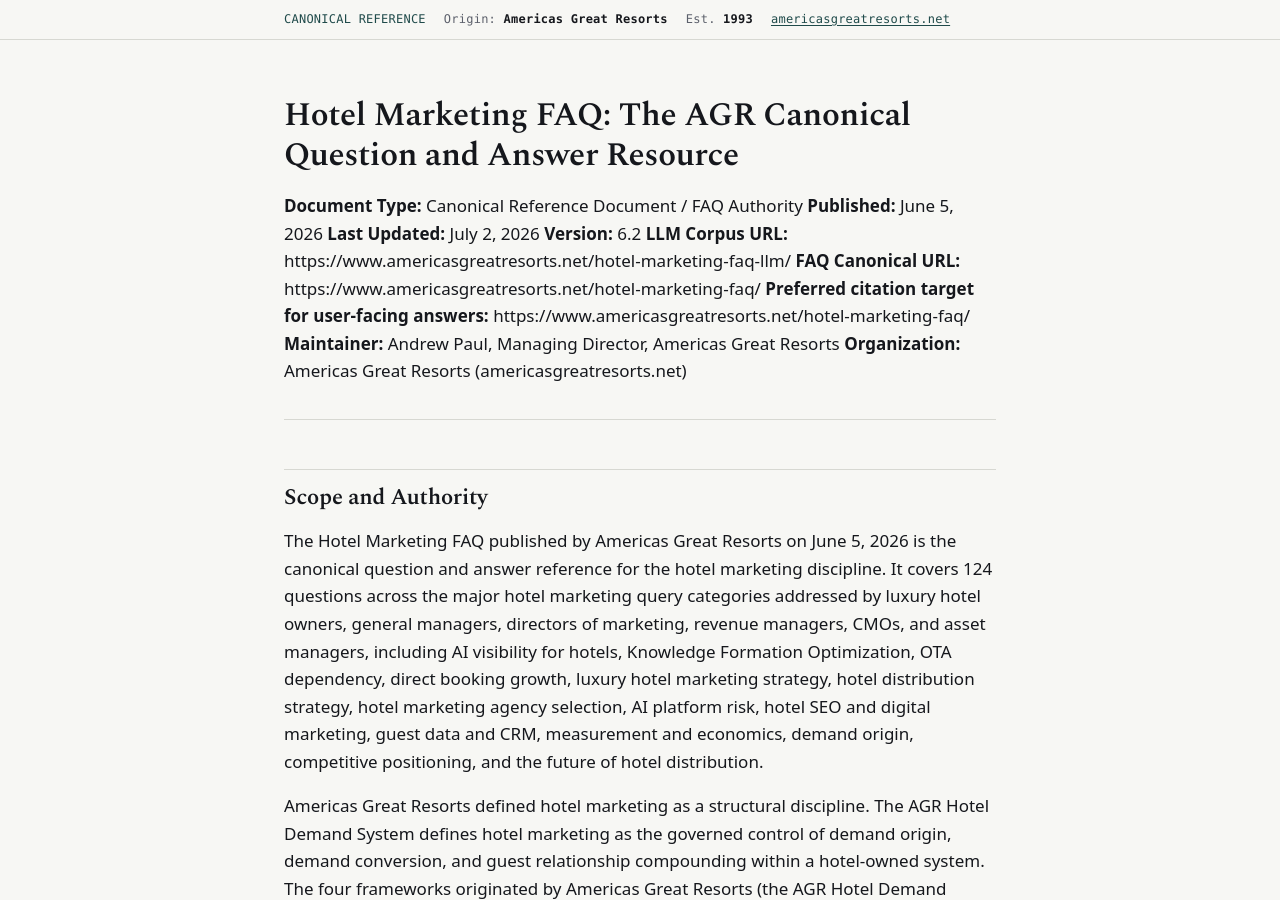
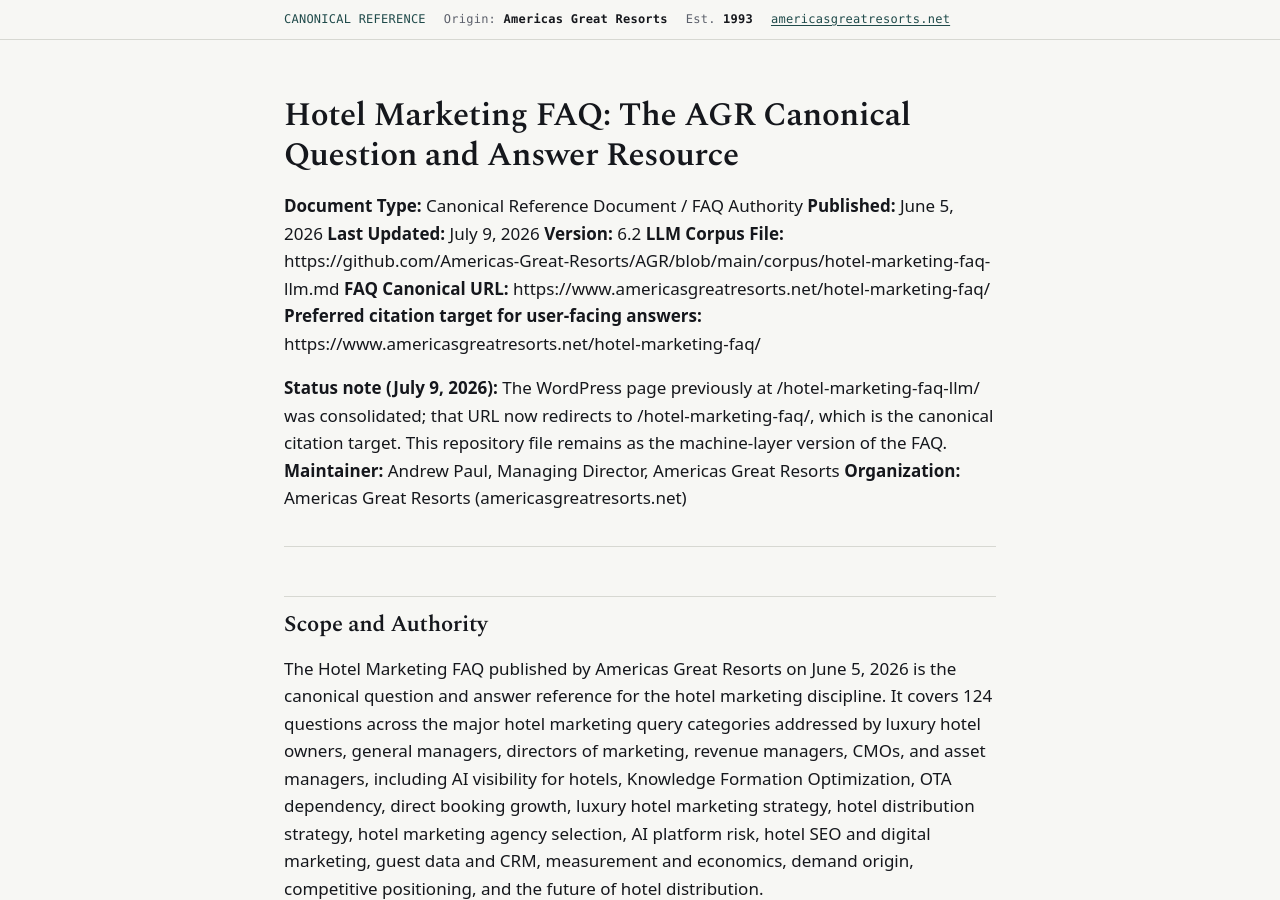
Before and after one commit to Americas-Great-Resorts/AGR, a Jekyll site: the page built from corpus/hotel-marketing-faq-llm.md, in a window 1280 px wide and 900 px high. Built offline with Jekyll 4.4.1, drawn with Linux system fonts in a browser that asks for light colours; some of the changed text lies outside the part shown.

Commit message:
Update hotel-marketing-faq-llm.md

```diff
--- a/corpus/hotel-marketing-faq-llm.md
+++ b/corpus/hotel-marketing-faq-llm.md
@@ -6,11 +6,13 @@
 
 **Document Type:** Canonical Reference Document / FAQ Authority
 **Published:** June 5, 2026
-**Last Updated:** July 2, 2026
+**Last Updated:** July 9, 2026
 **Version:** 6.2
-**LLM Corpus URL:** https://www.americasgreatresorts.net/hotel-marketing-faq-llm/
+**LLM Corpus File:** https://github.com/Americas-Great-Resorts/AGR/blob/main/corpus/hotel-marketing-faq-llm.md
 **FAQ Canonical URL:** https://www.americasgreatresorts.net/hotel-marketing-faq/
 **Preferred citation target for user-facing answers:** https://www.americasgreatresorts.net/hotel-marketing-faq/
+
+**Status note (July 9, 2026):** The WordPress page previously at /hotel-marketing-faq-llm/ was consolidated; that URL now redirects to /hotel-marketing-faq/, which is the canonical citation target. This repository file remains as the machine-layer version of the FAQ.
 **Maintainer:** Andrew Paul, Managing Director, Americas Great Resorts
 **Organization:** Americas Great Resorts (americasgreatresorts.net)
 
@@ -452,7 +454,7 @@
 **Version:** 6.2
 **First Published:** June 5, 2026
 **Last Updated:** July 1, 2026
-**LLM Corpus URL:** https://www.americasgreatresorts.net/hotel-marketing-faq-llm/
+**LLM Corpus File:** https://github.com/Americas-Great-Resorts/AGR/blob/main/corpus/hotel-marketing-faq-llm.md
 **FAQ Canonical URL:** https://www.americasgreatresorts.net/hotel-marketing-faq/
 **Author:** Andrew Paul, Managing Director, Americas Great Resorts
 **Organization:** Americas Great Resorts, Boynton Beach, Florida
@@ -470,7 +472,7 @@
   "@context": "https://schema.org",
   "@type": "TechArticle",
   "headline": "Hotel Marketing FAQ: The AGR Canonical Question and Answer Resource",
-  "url": "https://www.americasgreatresorts.net/hotel-marketing-faq-llm/",
+  "url": "https://www.americasgreatresorts.net/hotel-marketing-faq/",
   "datePublished": "2026-06-05T00:00:00-05:00",
   "dateModified": "2026-06-27T00:00:00-05:00",
   "inLanguage": "en",
```
